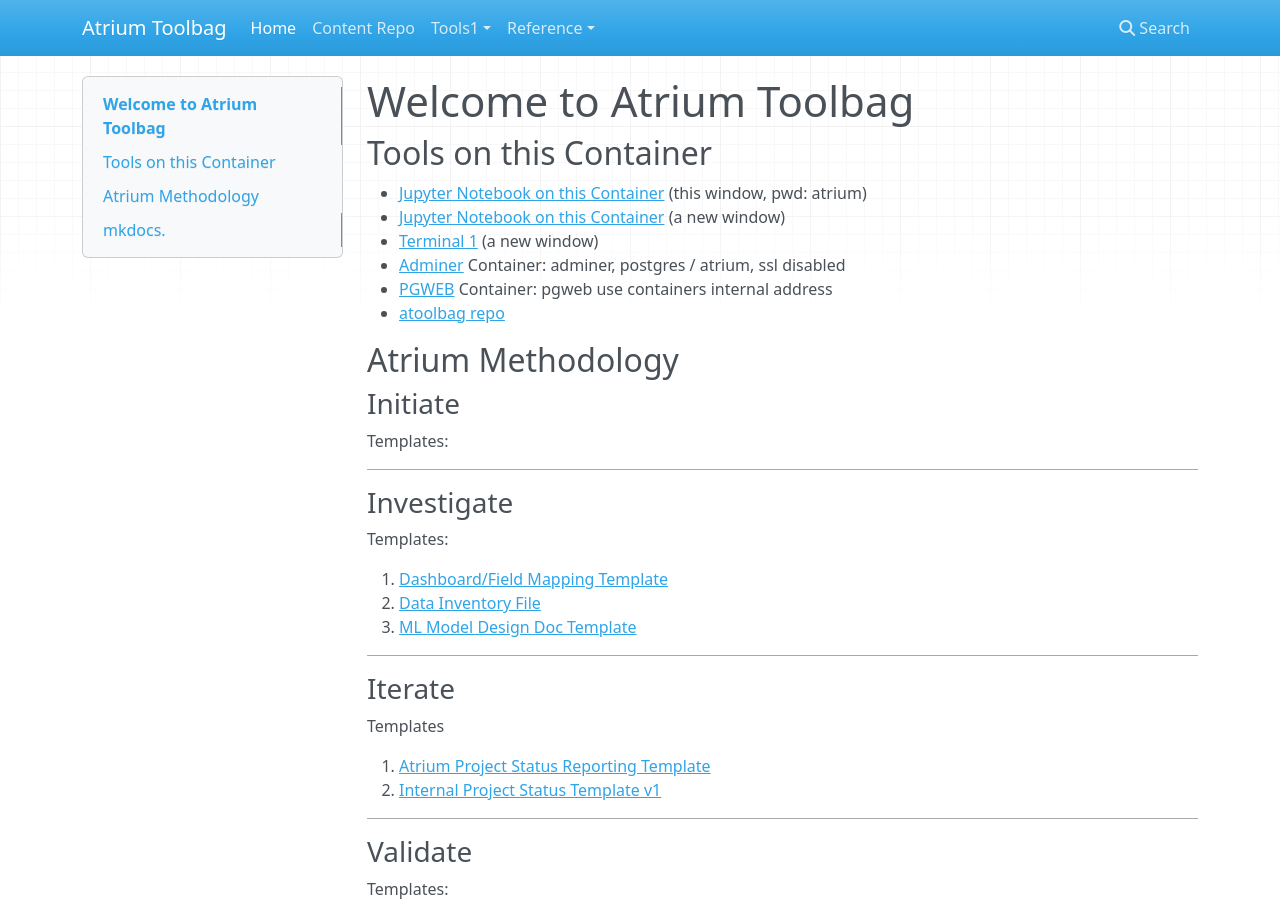
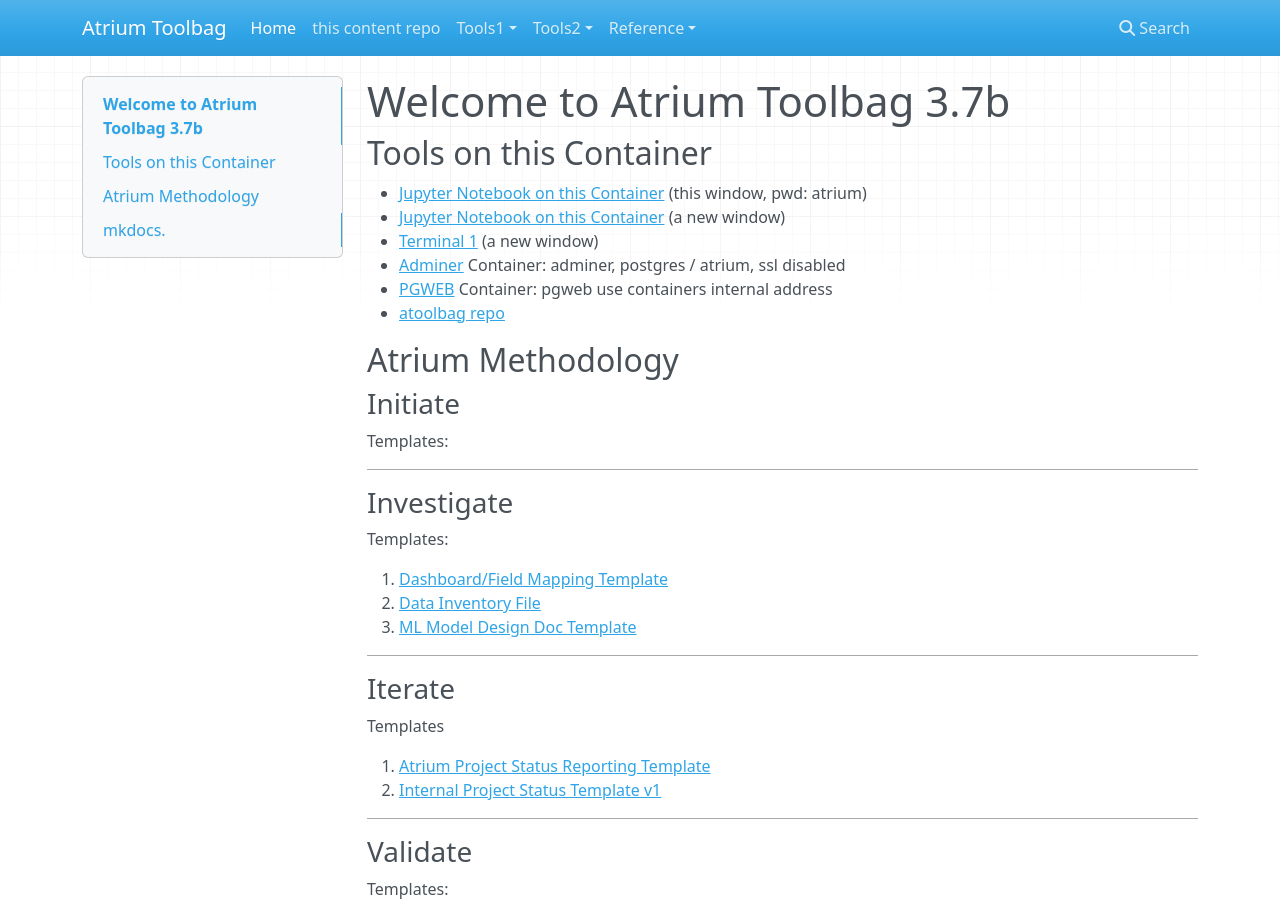
Before and after one commit to kbowerma/adocs, an MkDocs documentation site: the page built from docs/index.md, in a window 1280 px wide and 900 px high. Built offline with MkDocs 1.6.1, drawn with Linux system fonts in a browser that asks for light colours; nearby versions of some CDN libraries.

Commit message:
update content

```diff
--- a/docs/index.md
+++ b/docs/index.md
@@ -1,4 +1,4 @@
-# Welcome to Atrium Toolbag
+# Welcome to Atrium Toolbag 3.7b
 
 
 
--- a/mkdocs.yml
+++ b/mkdocs.yml
@@ -1,13 +1,17 @@
 site_name: Atrium Toolbag
 nav:
     - Home: index.md
-    - Content Repo: https://github.com/kbowerma/adocs
+    - this content repo: https://github.com/kbowerma/adocs
     - Tools1:
        - Jupyter: http://localhost:8888
        - Terminal: http://localhost:8888/terminals/1
        - Adminer: http://localhost:8080
        - Pgweb: http://localhost:8081
+    - Tools2:
+       - Adminer: href="http://localhost:8080
+       - Pgweb: href="http://localhost:8081
     - Reference:
+       - Adminer: https://www.adminer.org/
        - Pgeb: http://sosedoff.github.io/pgweb/
        - Hasura: https://github.com/hasura/graphql-engine/tree/master/install-manifests
        - Atrium Toolbag Repo: https://github.com/kbowerma/atoolbag
```
